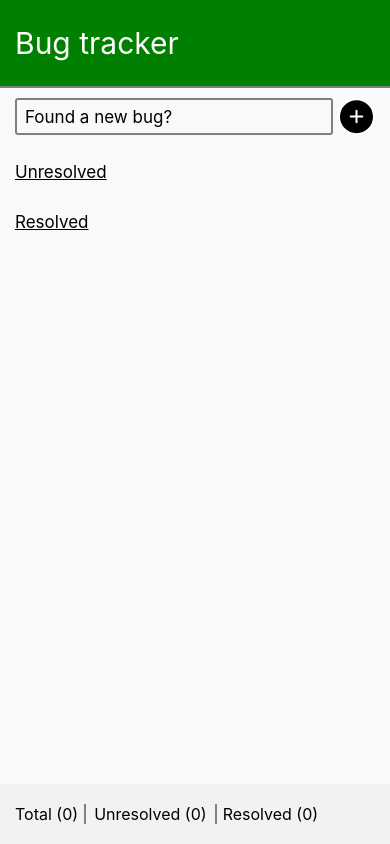
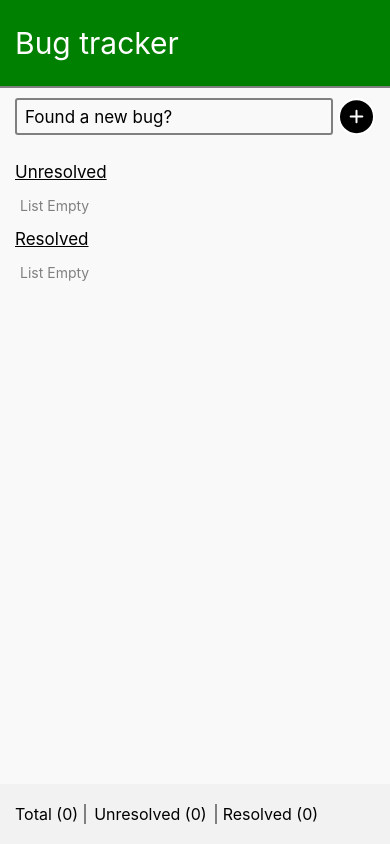
Before and after one commit to Hemsleek/Bug_tracker_mobile, a React Native app: screen / in a window 390 px wide. Built offline with nearby package versions, Linux system fonts and the light colour scheme.

Commit message:
fix: form input submit handler

```diff
--- a/App.js
+++ b/App.js
@@ -10,9 +10,9 @@ import BugTracker from './app/components/BugTracker'
 
 export default function App() {
   return (
-    <Provider store={store}>
+    <Provider store={store} >
       <SafeAreaView style={{ flex: 1 }}>
-        <StatusBar backgroundColor='gray' barStyle="dark-content" />
+        <StatusBar backgroundColor='gray' barStyle="light-content" />
         <BugTracker />
       </SafeAreaView>
     </Provider>
--- a/app/components/BugTracker.jsx
+++ b/app/components/BugTracker.jsx
@@ -1,5 +1,5 @@
 import React, { useState } from 'react'
-import { StyleSheet, Text, View, Platform, TextInput,ScrollView } from 'react-native'
+import { StyleSheet, Text, View, Platform, TextInput,ScrollView, StatusBar } from 'react-native'
 import { AddIcon , BugIcon , DeleteIcon , CheckedIcon } from './icons/bugsIcon'
 import {addBug, removeBug, toggleResolveBug } from '../store/actionCreators'
 
@@ -19,7 +19,11 @@ export default function BugTracker() {
 
     const handleSubmit = () =>{
         const id = generateId()
-        dispatch(addBug(id , newBug))
+        const description = newBug.trim()
+
+        if(!description) return null
+
+        dispatch(addBug(id , description))
         setNewBug('')
     }
 
@@ -51,7 +55,7 @@ export default function BugTracker() {
                                     </Text>
                                     <DeleteIcon  onPress={() => dispatch(removeBug(bug.id))} />
                                 </View>
-                                )): []
+                                )): (<Text style={styles.empty}>List Empty</Text>)
                         }
 
                     </View>
@@ -68,7 +72,7 @@ export default function BugTracker() {
 
                                     <DeleteIcon  onPress={() => dispatch(removeBug(bug.id))} />
                                 </View>
-                                )):[]
+                                )):(<Text style={styles.empty}>List Empty</Text>)
                         }
                     </View>
                 </ScrollView>
@@ -167,7 +171,10 @@ const styles = StyleSheet.create({
         borderLeftWidth: 2,
         borderStyle: 'solid',
         paddingHorizontal:8
+      },
+      empty:{
+          color:'gray',
+          marginLeft:5
       }
 
-
 })
```
